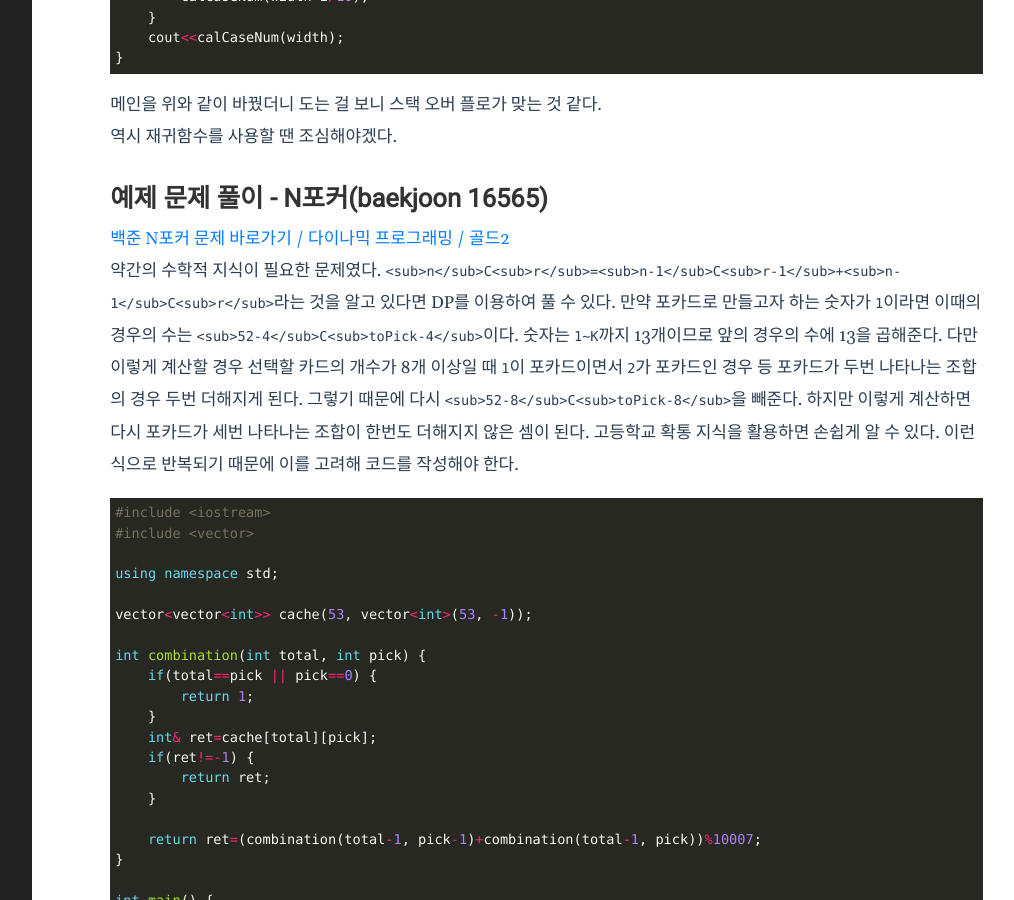
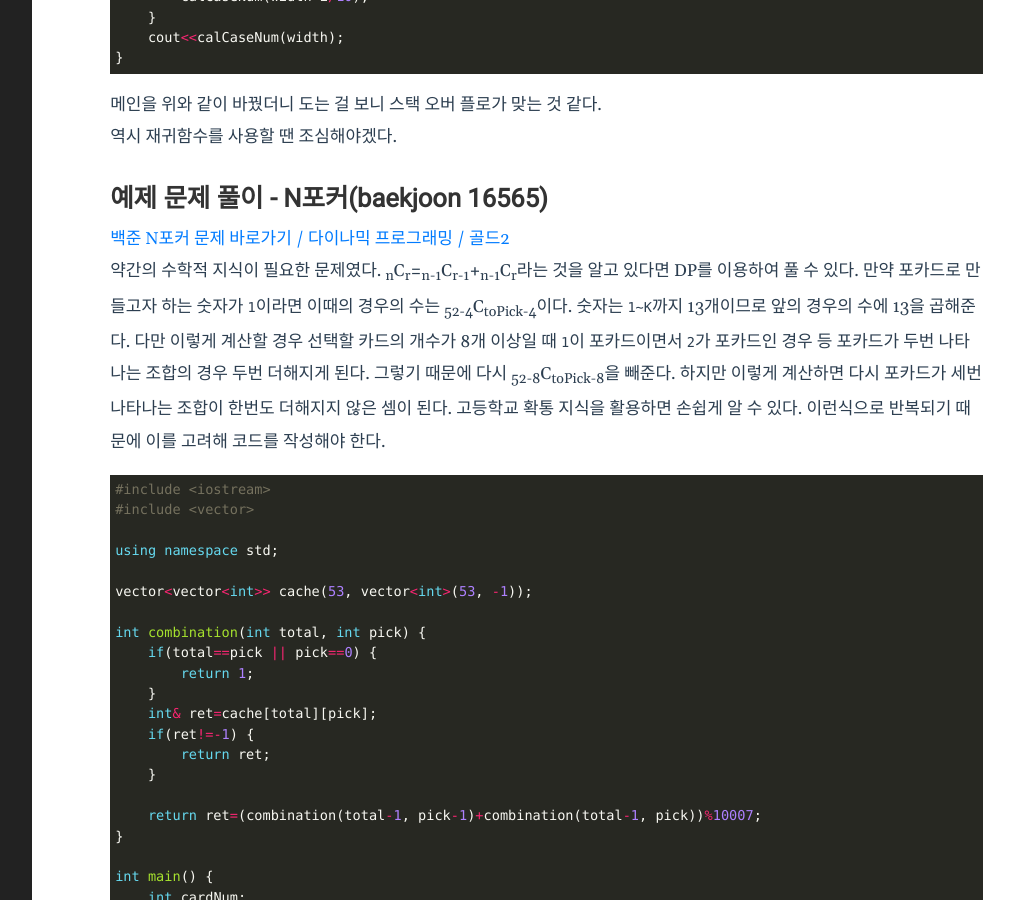
Before and after one commit to RaccHoon/RaccHoon.github.io, a Jekyll site: the page built from _posts/Algorithm/2023-04-14-다이나믹 프로그래밍.md, in a window 1280 px wide and 900 px high, scrolled down 5193 px. Shown: the whole window, without its empty margins (219-1233 px from the left). Built offline with Jekyll 4.4.1, drawn with Linux system fonts in a browser that asks for light colours.

Commit message:
patch(algorithm/다이나믹 프로그래밍):태그 요소 수정

````diff
--- a/_posts/Algorithm/2023-04-14-다이나믹 프로그래밍.md
+++ b/_posts/Algorithm/2023-04-14-다이나믹 프로그래밍.md
@@ -233,8 +233,8 @@ int main() {
 ## 예제 문제 풀이 - N포커(baekjoon 16565)
 [백준 N포커 문제 바로가기 / 다이나믹 프로그래밍 / 골드2](https://www.acmicpc.net/problem/16565)
 
-약간의 수학적 지식이 필요한 문제였다. `<sub>n</sub>C<sub>r</sub>=<sub>n-1</sub>C<sub>r-1</sub>+<sub>n-1</sub>C<sub>r</sub>`라는 것을 알고 있다면 DP를 이용하여 풀 수 있다.
-만약 포카드로 만들고자 하는 숫자가 `1`이라면 이때의 경우의 수는 `<sub>52-4</sub>C<sub>toPick-4</sub>`이다. 숫자는 `1~K`까지 13개이므로 앞의 경우의 수에 13을 곱해준다. 다만 이렇게 계산할 경우 선택할 카드의 개수가 8개 이상일 때 `1`이 포카드이면서 `2`가 포카드인 경우 등 포카드가 두번 나타나는 조합의 경우 두번 더해지게 된다. 그렇기 때문에 다시 `<sub>52-8</sub>C<sub>toPick-8</sub>`을 빼준다. 하지만 이렇게 계산하면 다시 포카드가 세번 나타나는 조합이 한번도 더해지지 않은 셈이 된다. 고등학교 확통 지식을 활용하면 손쉽게 알 수 있다. 이런식으로 반복되기 때문에 이를 고려해 코드를 작성해야 한다.
+약간의 수학적 지식이 필요한 문제였다. <sub>n</sub>C<sub>r</sub>=<sub>n-1</sub>C<sub>r-1</sub>+<sub>n-1</sub>C<sub>r</sub>라는 것을 알고 있다면 DP를 이용하여 풀 수 있다.
+만약 포카드로 만들고자 하는 숫자가 `1`이라면 이때의 경우의 수는 <sub>52-4</sub>C<sub>toPick-4</sub>이다. 숫자는 `1~K`까지 13개이므로 앞의 경우의 수에 13을 곱해준다. 다만 이렇게 계산할 경우 선택할 카드의 개수가 8개 이상일 때 `1`이 포카드이면서 `2`가 포카드인 경우 등 포카드가 두번 나타나는 조합의 경우 두번 더해지게 된다. 그렇기 때문에 다시 <sub>52-8</sub>C<sub>toPick-8</sub>을 빼준다. 하지만 이렇게 계산하면 다시 포카드가 세번 나타나는 조합이 한번도 더해지지 않은 셈이 된다. 고등학교 확통 지식을 활용하면 손쉽게 알 수 있다. 이런식으로 반복되기 때문에 이를 고려해 코드를 작성해야 한다.
 ``` c++
 #include <iostream>
 #include <vector>
````
